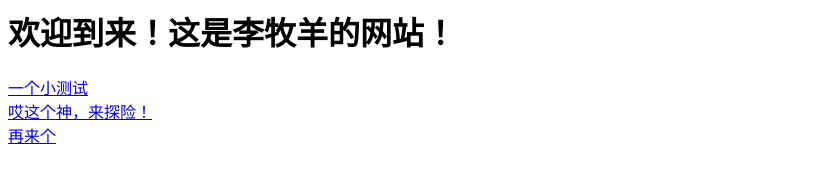
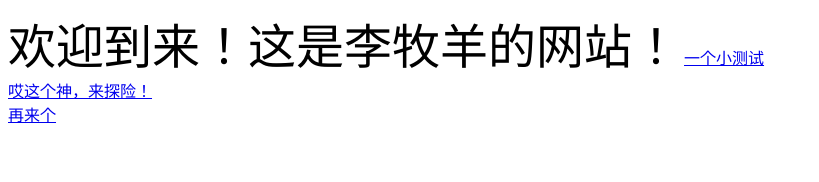
Before and after one commit to lmy-py/play, a plain HTML site: page index.html in a window 1280 px wide. Shown: the whole page, without its empty margins (0-819 px from the left). Drawn offline with Linux system fonts and the light colour scheme.

Commit message:
Update index.html

```diff
--- a/index.html
+++ b/index.html
@@ -3,7 +3,7 @@
          <title>你好世界！</title>
      </head>
      <body>
-         <h1>欢迎到来！这是李牧羊的网站！</h1>
+         <font size=50>欢迎到来！这是李牧羊的网站！</font>
          <a href="https://play2.limuyang.com.cn">一个小测试</a><br/>
          <a href="https://adventure.chalifoux.dev">哎这个神，来探险！</a><br/>
          <a href="https://play3.limuyang.com.cn">再来个</a>
```
